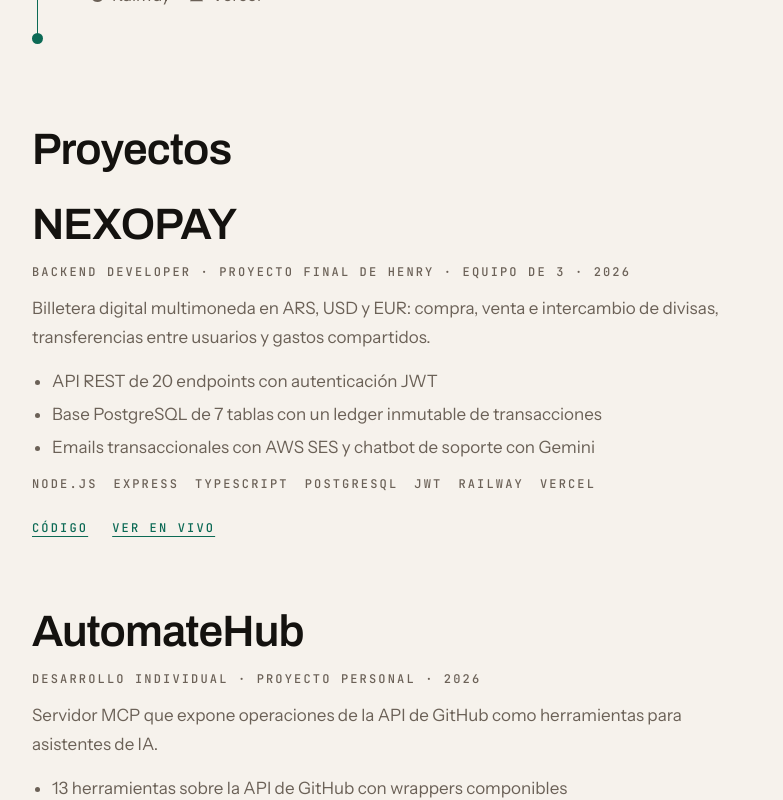
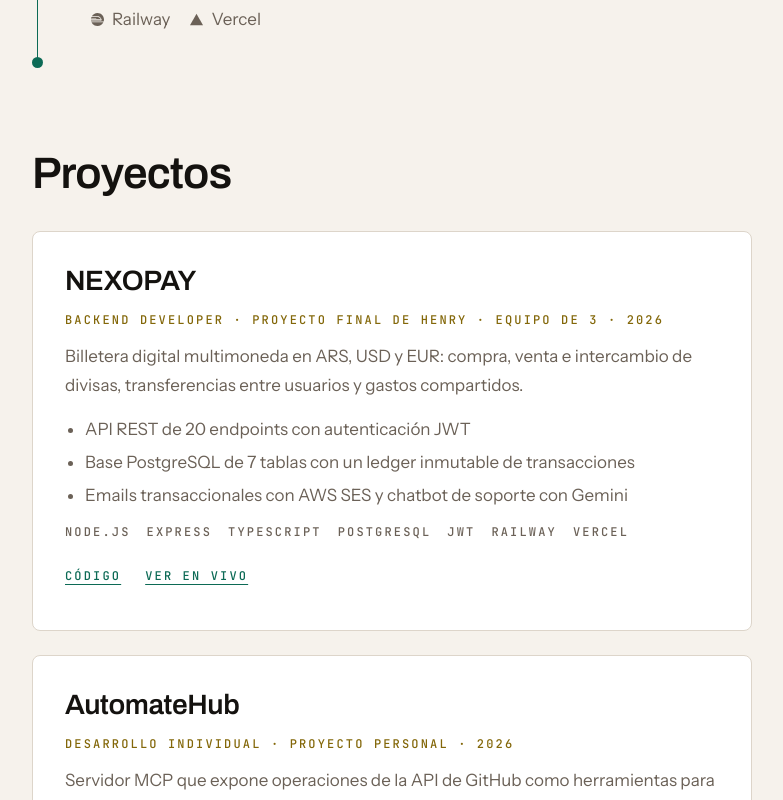
Before and after one commit to HRamiroAlbornoz/Portfolio, a Next.js app: page / in a window 1280 px wide. Shown: the part 1740-2540 px from the top of the page, without its empty margins (248-1031 px from the left). Built offline with nearby package versions, Linux system fonts and the light colour scheme; no server answers.

Commit message:
Give projects real surfaces and open the type hierarchy

```diff
--- a/src/components/layout/TraceRail.tsx
+++ b/src/components/layout/TraceRail.tsx
@@ -111,7 +111,7 @@ export function TraceRail({ label, sections }: TraceRailProps) {
     <nav
       ref={railRef}
       aria-label={label}
-      className="pointer-events-none fixed top-1/2 left-6 z-20 hidden -translate-y-1/2 lg:block"
+      className="pointer-events-none fixed top-1/2 left-[max(1.5rem,calc(50%-33rem))] z-20 hidden -translate-y-1/2 lg:block"
     >
       <div className="relative">
         <span
@@ -135,7 +135,7 @@ export function TraceRail({ label, sections }: TraceRailProps) {
                   aria-hidden="true"
                   className="size-[11px] shrink-0 rounded-full border border-line bg-ink transition-colors group-hover:border-trace group-aria-[current=true]:border-trace group-aria-[current=true]:bg-trace"
                 />
-                <span className="font-mono text-eyebrow whitespace-nowrap text-muted opacity-0 transition-opacity group-hover:opacity-100 group-focus-visible:opacity-100 group-aria-[current=true]:text-trace group-aria-[current=true]:opacity-100">
+                <span className="font-mono text-eyebrow whitespace-nowrap text-muted opacity-0 transition-opacity group-hover:text-fore group-hover:opacity-100 group-focus-visible:opacity-100 group-aria-[current=true]:text-trace group-aria-[current=true]:opacity-100 xl:opacity-100">
                   {section.label}
                 </span>
               </a>
--- a/src/components/sections/EducationSection.tsx
+++ b/src/components/sections/EducationSection.tsx
@@ -10,9 +10,9 @@ export function EducationSection({ title }: EducationSectionProps) {
     <PageSection id="education" title={title}>
       {education.map((entry) => (
         <article className="flex flex-col gap-3" key={entry.title}>
-          <h3 className="font-display text-title text-fore">{entry.title}</h3>
+          <h3 className="font-display text-subtitle text-fore">{entry.title}</h3>
 
-          <p className="font-mono text-eyebrow uppercase text-muted">
+          <p className="font-mono text-eyebrow uppercase text-pending">
             {entry.institution} · {entry.period}
           </p>
 
--- a/src/components/sections/ProjectsSection.tsx
+++ b/src/components/sections/ProjectsSection.tsx
@@ -32,19 +32,22 @@ export function ProjectsSection({
 
   return (
     <PageSection id="projects" title={title}>
-      <ol className="flex flex-col gap-14">
+      <ol className="flex flex-col gap-6">
         {projects.map((project) => (
-          <li className="flex flex-col gap-4" key={project.slug}>
-            <h3 className="font-display text-title text-fore">
+          <li
+            className="flex flex-col gap-4 rounded-lg border border-line bg-surface p-6 sm:p-8"
+            key={project.slug}
+          >
+            <h3 className="font-display text-subtitle text-fore">
               {project.name}
             </h3>
 
-            <p className="font-mono text-eyebrow uppercase text-muted">
+            <p className="font-mono text-eyebrow uppercase text-pending">
               {project.role} · {project.year}
             </p>
 
             {project.image !== undefined && (
-              <div className="relative aspect-video w-full overflow-hidden rounded border border-line bg-surface">
+              <div className="relative aspect-video w-full overflow-hidden rounded border border-line bg-ink">
                 <Image
                   alt={project.image.alt}
                   className="object-cover"
--- a/src/components/ui/PageSection.tsx
+++ b/src/components/ui/PageSection.tsx
@@ -14,7 +14,7 @@ export function PageSection({ children, id, title }: PageSectionProps) {
   return (
     <section
       aria-labelledby={titleId}
-      className="flex scroll-mt-8 flex-col gap-6"
+      className="flex scroll-mt-8 flex-col gap-8"
       id={id}
     >
       <h2 className="font-display text-title text-fore" id={titleId}>
```
